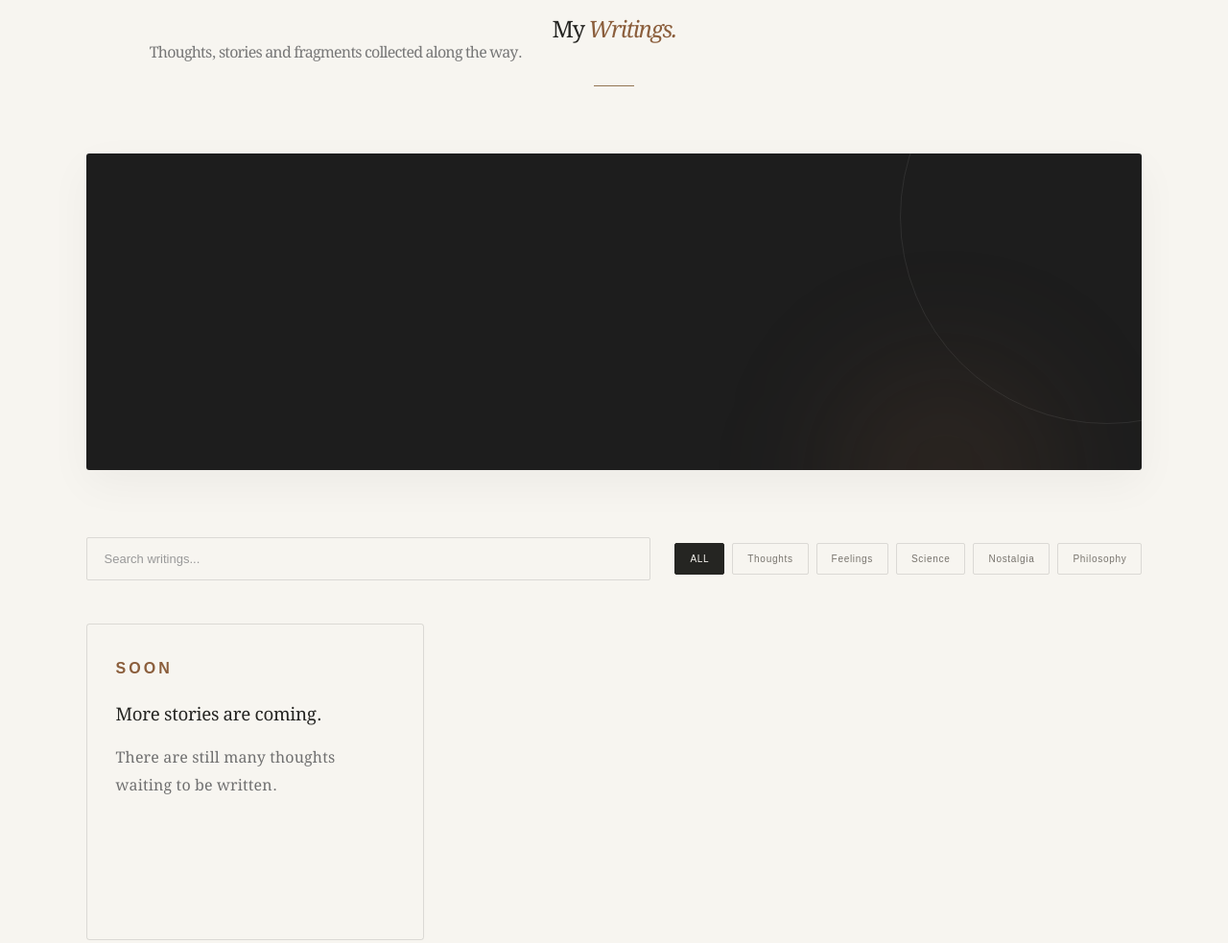
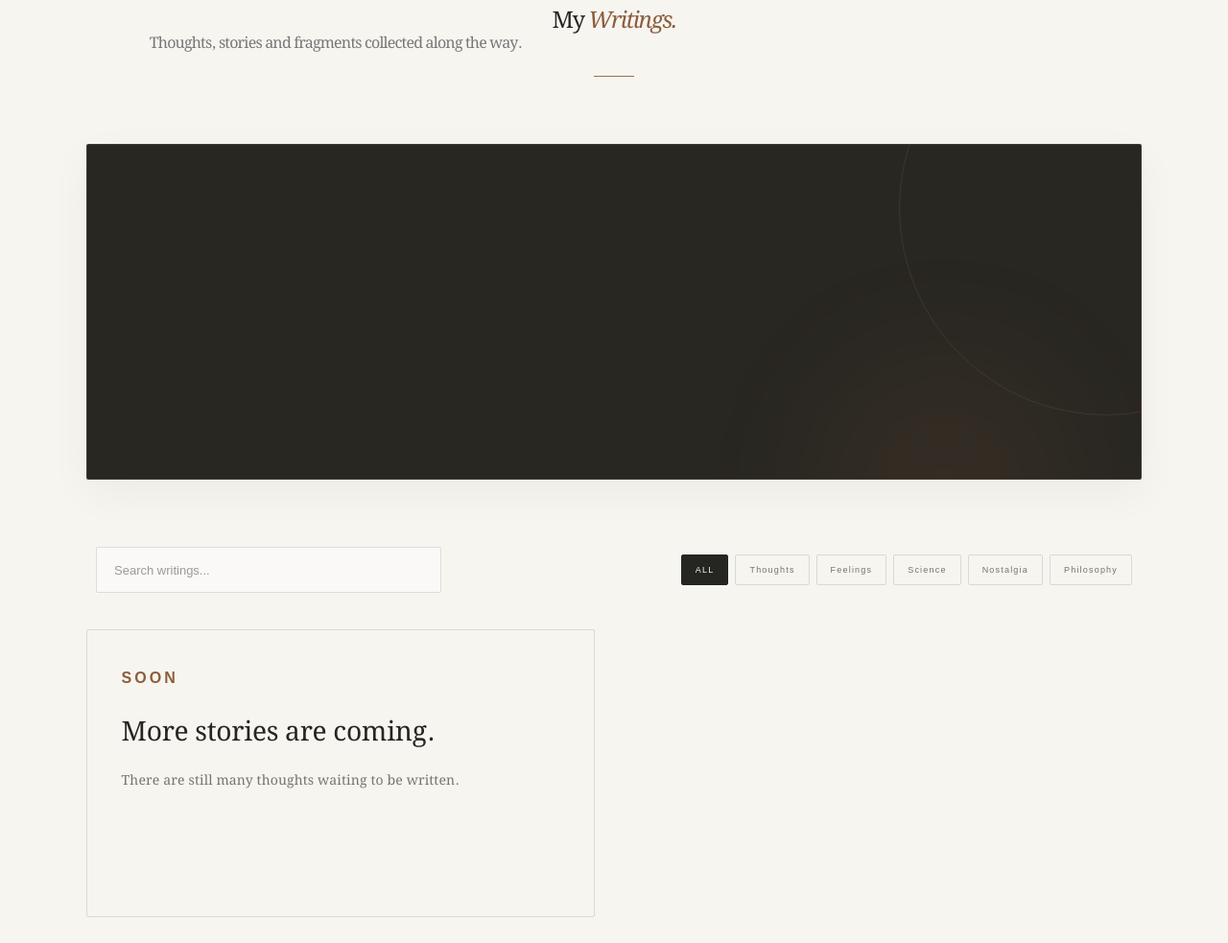
Before and after one commit to DhruBohemian/DhruBohemian.github.io, a plain HTML site: page index.html in a window 1280 px wide. Shown: the part 913-1896 px from the top of the page at 96% size. Drawn offline with Linux system fonts and the light colour scheme; no server answers.

Commit message:
Update style.css

```diff
--- a/style.css
+++ b/style.css
@@ -2126,3 +2126,136 @@ footer {
         transition-duration: 0.01ms !important;
     }
 }
+
+/* =========================================
+   DHRUBOHEMIAN — EDITORIAL ARCHIVE
+========================================= */
+
+/* Archive width and spacing */
+.writings {
+    padding: 120px 7%;
+}
+
+.archive-controls {
+    max-width: 1080px;
+    margin-bottom: 38px;
+    gap: 20px;
+}
+
+.search-box {
+    max-width: 360px;
+}
+
+.search-box input {
+    min-height: 48px;
+    border-radius: 2px;
+    background: rgba(255,255,255,.45);
+}
+
+/* Category filters */
+.category-filters {
+    gap: 7px;
+}
+
+.filter-btn {
+    padding: 10px 14px;
+    border-radius: 2px;
+    font-size: 9px;
+    letter-spacing: 1.2px;
+}
+
+/* Featured article */
+.featured-writing {
+    background: #292722;
+    border: 1px solid rgba(146,116,82,.25);
+    border-radius: 2px;
+    min-height: 350px;
+}
+
+.featured-writing::before {
+    border-color: rgba(198,155,120,.13);
+}
+
+.featured-content {
+    max-width: 800px;
+    padding: 65px 68px;
+}
+
+.featured-content h3 {
+    line-height: 1.35;
+    letter-spacing: -.5px;
+}
+
+.featured-content > p:not(.category) {
+    color: #c5c0b8;
+}
+
+/* Editorial card grid — desktop */
+@media (min-width: 901px) {
+    .writing-grid {
+        max-width: 1080px;
+        grid-template-columns: repeat(2, minmax(0, 1fr));
+        gap: 20px;
+    }
+
+    .writing-card {
+        min-height: 300px;
+        padding: 34px 36px 30px;
+        background: rgba(255,255,255,.32);
+        border: 1px solid rgba(37,37,34,.13);
+        border-radius: 2px;
+    }
+
+    .writing-card h3 {
+        font-size: clamp(23px, 2.2vw, 29px);
+        line-height: 1.5;
+        margin-bottom: 15px;
+    }
+
+    .writing-card > p:not(.category) {
+        font-size: 14px;
+        line-height: 1.9;
+        color: #77736c;
+    }
+
+    .writing-card:hover {
+        transform: translateY(-4px);
+        background: rgba(255,255,255,.65);
+        box-shadow: 0 12px 32px rgba(40,35,25,.045);
+    }
+}
+
+/* Mobile refinement */
+@media (max-width: 900px) {
+    .writings {
+        padding: 85px 6%;
+    }
+
+    .search-box {
+        max-width: none;
+    }
+
+    .featured-content {
+        padding: 48px 28px 38px;
+    }
+
+    .writing-card {
+        min-height: 0;
+        padding: 27px 24px;
+    }
+}
+
+@media (max-width: 520px) {
+    .writings {
+        padding: 75px 5%;
+    }
+
+    .featured-content h3 {
+        font-size: 27px;
+        line-height: 1.45;
+    }
+
+    .writing-card h3 {
+        font-size: 23px;
+    }
+}
```
